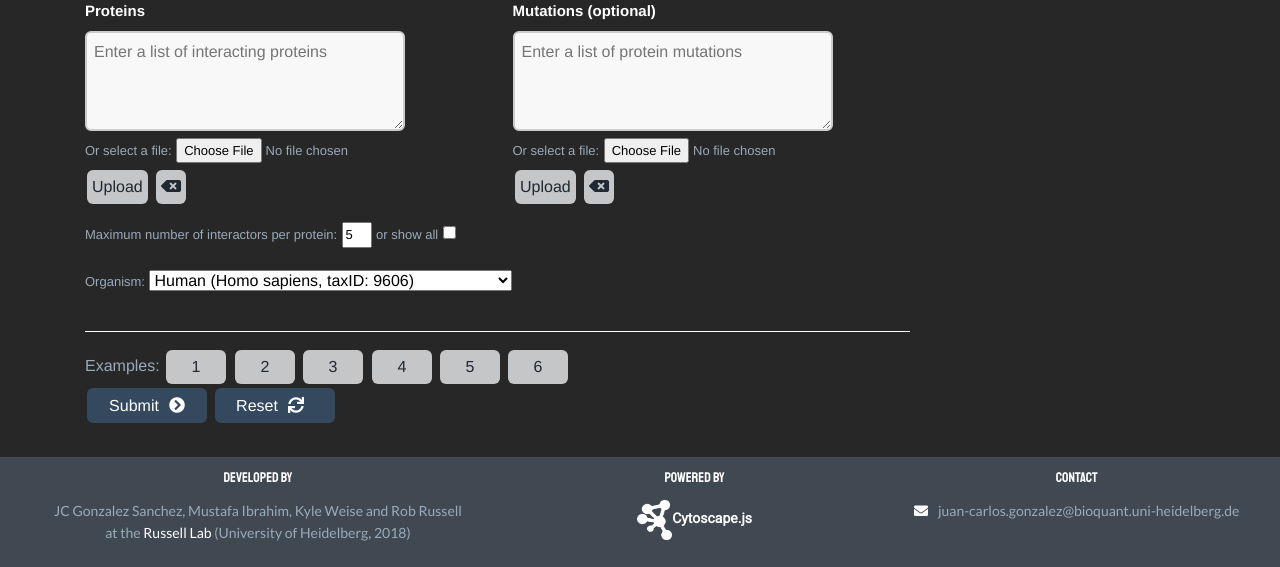
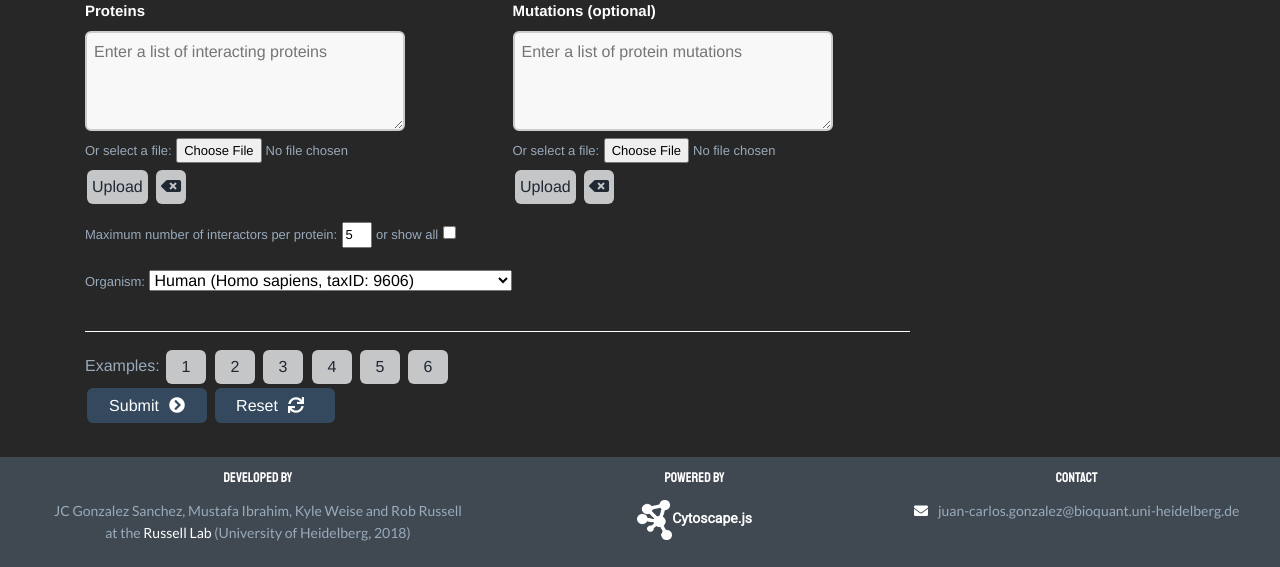
Before and after one commit to JCGonzS/mechnetor, a Python web app: template templates/index.html in a window 1280 px wide. Shown: the part 249-816 px from the top of the page. Run offline with Jinja, Linux system fonts and the light colour scheme; the template is opened without the code that fills it, so the values that code supplies are empty; some libraries are stand-ins or nearby versions; some web fonts are replaced.

```diff
--- a/static/css/index_style.css
+++ b/static/css/index_style.css
@@ -111,7 +111,7 @@ button:hover {
 
 
 .ex_button {
-  width: 60px;
+  width: 40px;
   -webkit-transform: perspective(1px) translateZ(0);
   transform: perspective(1px) translateZ(0);
   box-shadow: 0 0 1px transparent;
```
